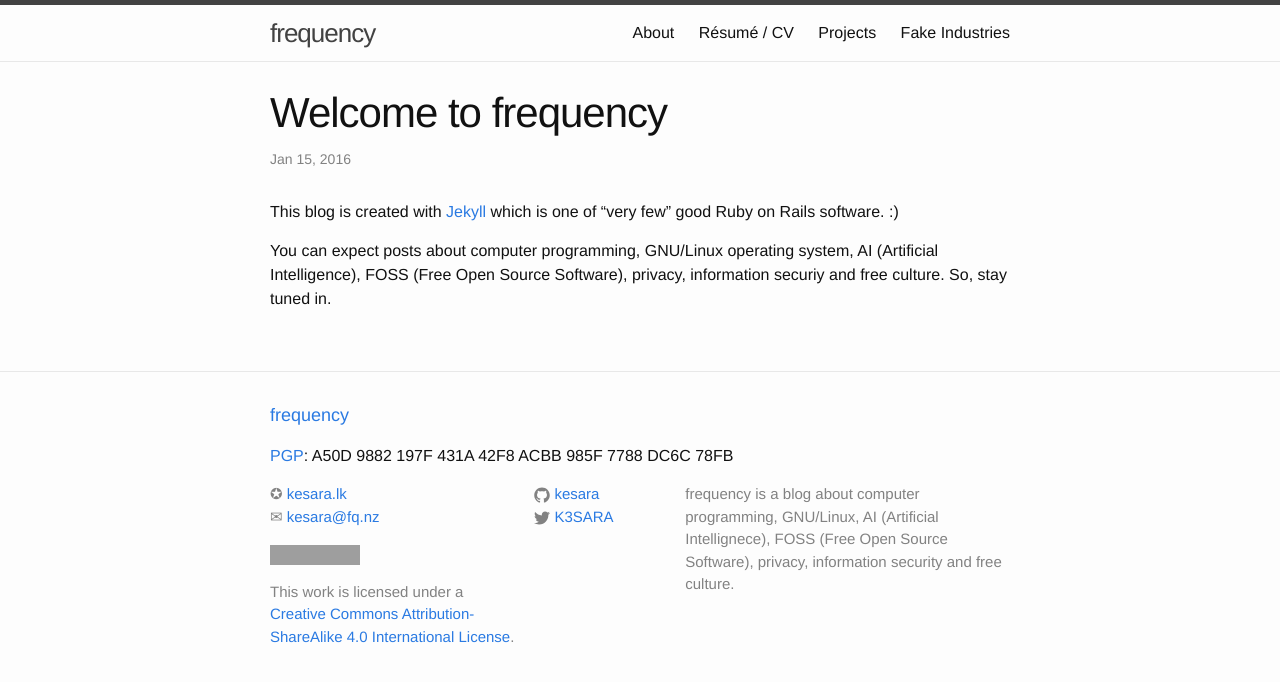
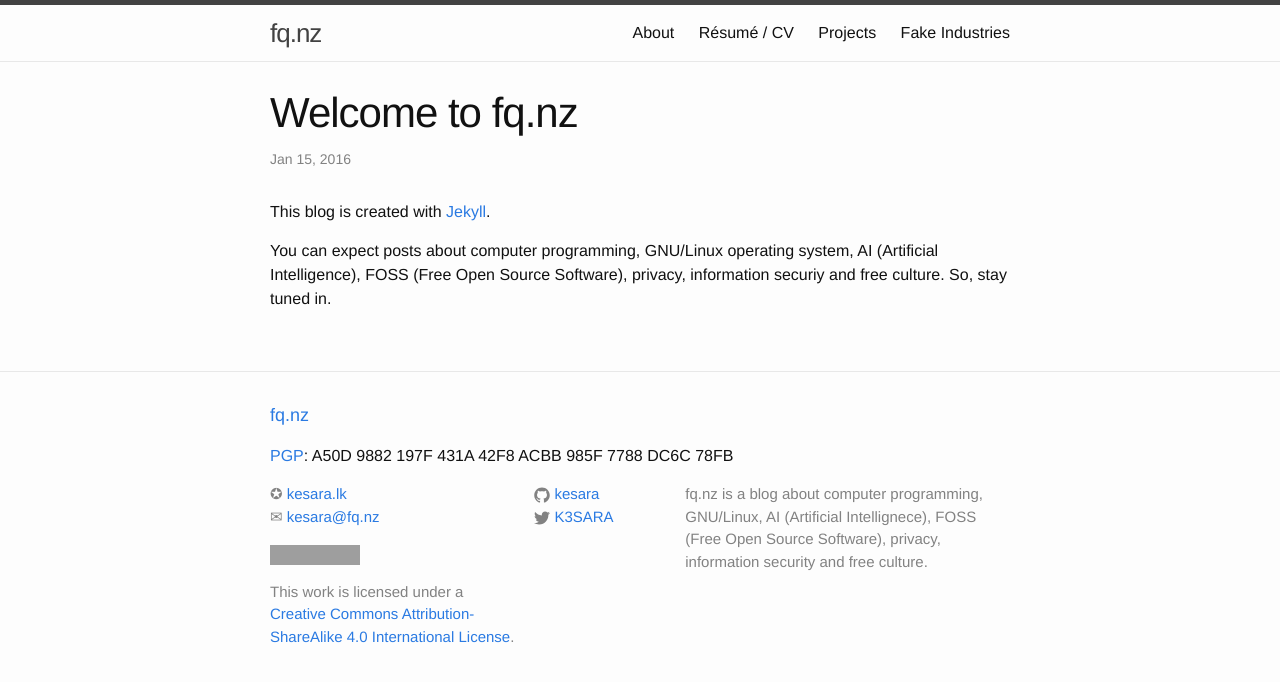
Before and after one commit to kesara/kesara.github.io, a Jekyll site: the page built from _posts/2016-01-14-welcome-to-fq.nz.markdown, in a window 1280 px wide. Shown: the top 682 px of the page. Built offline with Jekyll 4.4.1, drawn with Linux system fonts in a browser that asks for light colours; grey boxes are pictures that could not be loaded.

Commit message:
Rebrand as fq.nz

```diff
--- a/_config.yml
+++ b/_config.yml
@@ -1,8 +1,8 @@
 # Site settings
-title: frequency
+title: fq.nz
 email: kesara@fq.nz
 description: > # this means to ignore newlines until "baseurl:"
-  frequency is a blog about computer programming, GNU/Linux, AI (Artificial
+  fq.nz is a blog about computer programming, GNU/Linux, AI (Artificial
   Intellignece), FOSS (Free Open Source Software), privacy, information
   security and free culture.
 baseurl: "" # the subpath of your site, e.g. /blog/
--- a/_includes/head.html
+++ b/_includes/head.html
@@ -36,7 +36,7 @@
     <link rel="icon" type="image/png" href="{{ site.url }}images/favicon-32x32.png" sizes="32x32" />
     <link rel="icon" type="image/png" href="{{ site.url }}images/favicon-16x16.png" sizes="16x16" />
     <link rel="icon" type="image/png" href="{{ site.url }}images/favicon-128.png" sizes="128x128" />
-    <meta name="application-name" content="frequency"/>
+    <meta name="application-name" content="fq.nz"/>
     <meta name="msapplication-TileColor" content="#FDFDFD" />
     <meta name="msapplication-TileImage" content="{{ site.url }}images/mstile-144x144.png" />
     <meta name="msapplication-square70x70logo" content="{{ site.url }}images/mstile-70x70.png" />
--- a/_posts/2016-01-14-welcome-to-frequency.markdown
+++ b/_posts/2016-01-14-welcome-to-fq.nz.markdown
@@ -1,11 +1,11 @@
 ---
 layout:         post
-title:          "Welcome to frequency"
-description:    "Welcome to frquency, another Jekyll blog."
+title:          "Welcome to fq.nz"
+description:    "Welcome to fq.nz, another Jekyll blog."
 date:           2016-01-14 23:37:51
 categories:     jekyll update
 ---
-This blog is created with [Jekyll][jekyll] which is one of "very few" good Ruby on Rails software. :)
+This blog is created with [Jekyll][jekyll].
 
 You can expect posts about computer programming, GNU/Linux operating system, AI (Artificial Intelligence), FOSS (Free Open Source Software), privacy, information securiy and free culture. So, stay tuned in.
 
```
Also changed, not shown: about.md (+2 -2 lines).
